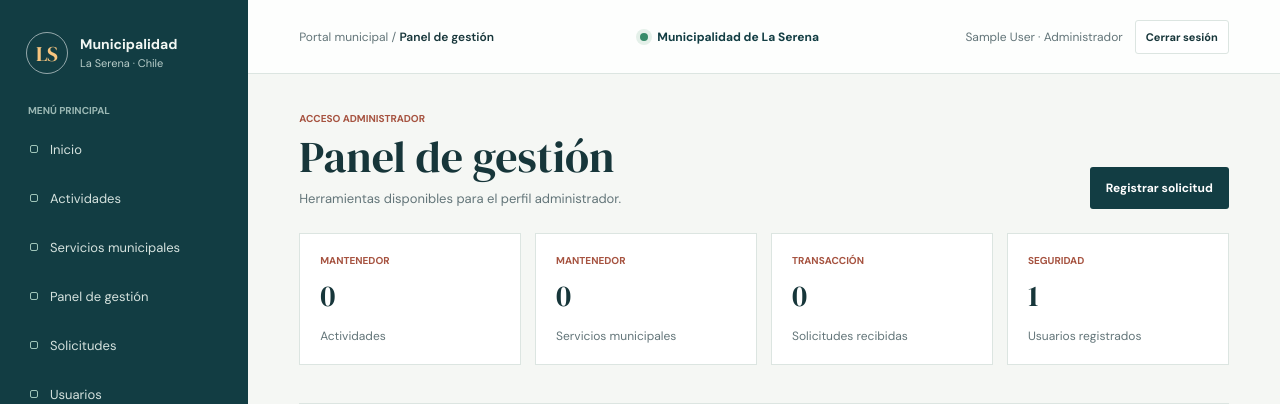
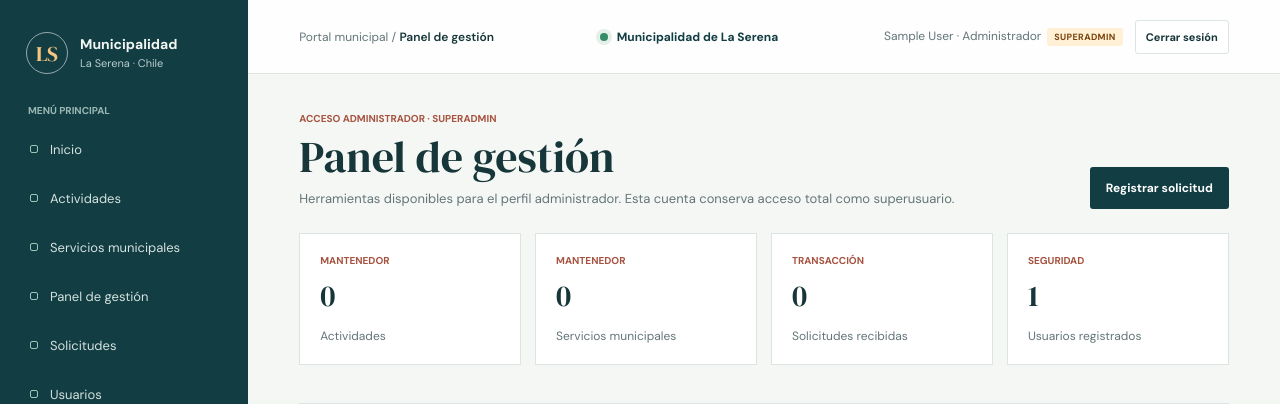
Before and after one commit to Shiizoid/sgr-despliegue-aws, a Django app: page /cuentas/panel/ in a window 1280 px wide. Shown: the top 404 px of the page. Run offline with Django 5.2, Linux system fonts and the light colour scheme; the visitor is signed in with stand-in values (Sample User, id 1); data comes from the database, SQL or seed files in the repository; data that the repository does not hold is empty.

Commit message:
Mostrar etiqueta superadmin junto al perfil
Co-authored-by: Copilot <223556219+Copilot@users.noreply.github.com>

```diff
--- a/cuentas/context_processors.py
+++ b/cuentas/context_processors.py
@@ -3,13 +3,14 @@ from .roles import ROLE_MODELS
 
 def user_role(request):
     if not request.user.is_authenticated:
-        return {'role_label': '', 'can_manage_users': False}
+        return {'role_label': '', 'can_manage_users': False, 'is_superadmin': False}
 
-    role = 'Administrador' if request.user.is_superuser else next(
+    role = next(
         (name for name in ROLE_MODELS if request.user.groups.filter(name=name).exists()),
-        'Sin perfil asignado',
+        'Administrador' if request.user.is_superuser else 'Sin perfil asignado',
     )
     return {
         'role_label': role,
-        'can_manage_users': role == 'Administrador',
+        'can_manage_users': request.user.is_superuser or role == 'Administrador',
+        'is_superadmin': request.user.is_superuser,
     }
--- a/templates/base.html
+++ b/templates/base.html
@@ -51,6 +51,7 @@
         .office-label { display: inline-flex; align-items: center; gap: 9px; color: var(--green); font-size: 12px; font-weight: 700; }
         .office-dot { width: 8px; height: 8px; border-radius: 50%; background: #368b69; box-shadow: 0 0 0 4px #e4f0e9; }
         .top-actions { display: flex; align-items: center; gap: 12px; }
+        .role-badge { display: inline-block; margin-left: 6px; padding: 3px 7px; border-radius: 3px; background: #fff0d6; color: #79420a; font-size: 9px; font-weight: 700; letter-spacing: .04em; vertical-align: middle; }
         .page { width: min(1200px, 100%); margin: 0 auto; padding: 38px clamp(22px, 4vw, 58px) 48px; }
         .eyebrow { margin: 0 0 8px; color: var(--coral); font-size: 10px; font-weight: 700; text-transform: uppercase; }
         .page-heading { display: flex; align-items: end; justify-content: space-between; gap: 20px; margin-bottom: 24px; }
@@ -166,7 +167,7 @@
                 <div class="office-label"><span class="office-dot" aria-hidden="true"></span>Municipalidad de La Serena</div>
                 {% if user.is_authenticated %}
                     <div class="top-actions">
-                        <span class="crumb">{{ user.get_full_name|default:user.username }} · {{ role_label }}</span>
+                        <span class="crumb">{{ user.get_full_name|default:user.username }} · {{ role_label }}{% if is_superadmin %}<span class="role-badge">SUPERADMIN</span>{% endif %}</span>
                         <form method="post" action="{% url 'cuentas:logout' %}">
                             {% csrf_token %}
                             <button class="button button-secondary button-small" type="submit">Cerrar sesión</button>
--- a/templates/cuentas/usuarios.html
+++ b/templates/cuentas/usuarios.html
@@ -17,7 +17,7 @@
                     <td>{{ usuario.username }}</td>
                     <td>{{ usuario.get_full_name|default:"—" }}</td>
                     <td>{{ usuario.email|default:"Sin correo" }}</td>
-                    <td>{% for grupo in usuario.groups.all %}{{ grupo.name }}{% empty %}{% if usuario.is_superuser %}Administrador{% else %}Sin perfil{% endif %}{% endfor %}</td>
+                    <td>{% for grupo in usuario.groups.all %}{{ grupo.name }}{% empty %}{% if usuario.is_superuser %}Administrador{% else %}Sin perfil{% endif %}{% endfor %}{% if usuario.is_superuser %}<span class="role-badge">SUPERADMIN</span>{% endif %}</td>
                     <td>{% if usuario.is_active %}Activo{% else %}Inactivo{% endif %}</td>
                     <td><a class="button button-secondary button-small" href="{% url 'cuentas:usuario_editar' usuario.pk %}">Editar perfil</a></td>
                 </tr>
--- a/templates/dashboard/index.html
+++ b/templates/dashboard/index.html
@@ -2,9 +2,9 @@
 
 {% block title %}Panel {{ perfil }} | Municipalidad de La Serena{% endblock %}
 {% block breadcrumb_title %}Panel de gestión{% endblock %}
-{% block page_eyebrow %}Acceso {{ perfil }}{% endblock %}
+{% block page_eyebrow %}Acceso {{ perfil }}{% if user.is_superuser %} · SUPERADMIN{% endif %}{% endblock %}
 {% block page_title %}Panel de gestión{% endblock %}
-{% block page_subtitle %}Herramientas disponibles para el perfil {{ perfil|lower }}.{% endblock %}
+{% block page_subtitle %}Herramientas disponibles para el perfil {{ perfil|lower }}.{% if user.is_superuser %} Esta cuenta conserva acceso total como superusuario.{% endif %}{% endblock %}
 {% block page_actions %}
     {% if perms.servicios.add_solicitudservicio %}
         <a class="button" href="{% url 'servicios:solicitud_crear' %}">Registrar solicitud</a>
```
Also changed, not shown: cuentas/tests.py (+17 -0 lines), README.md.
